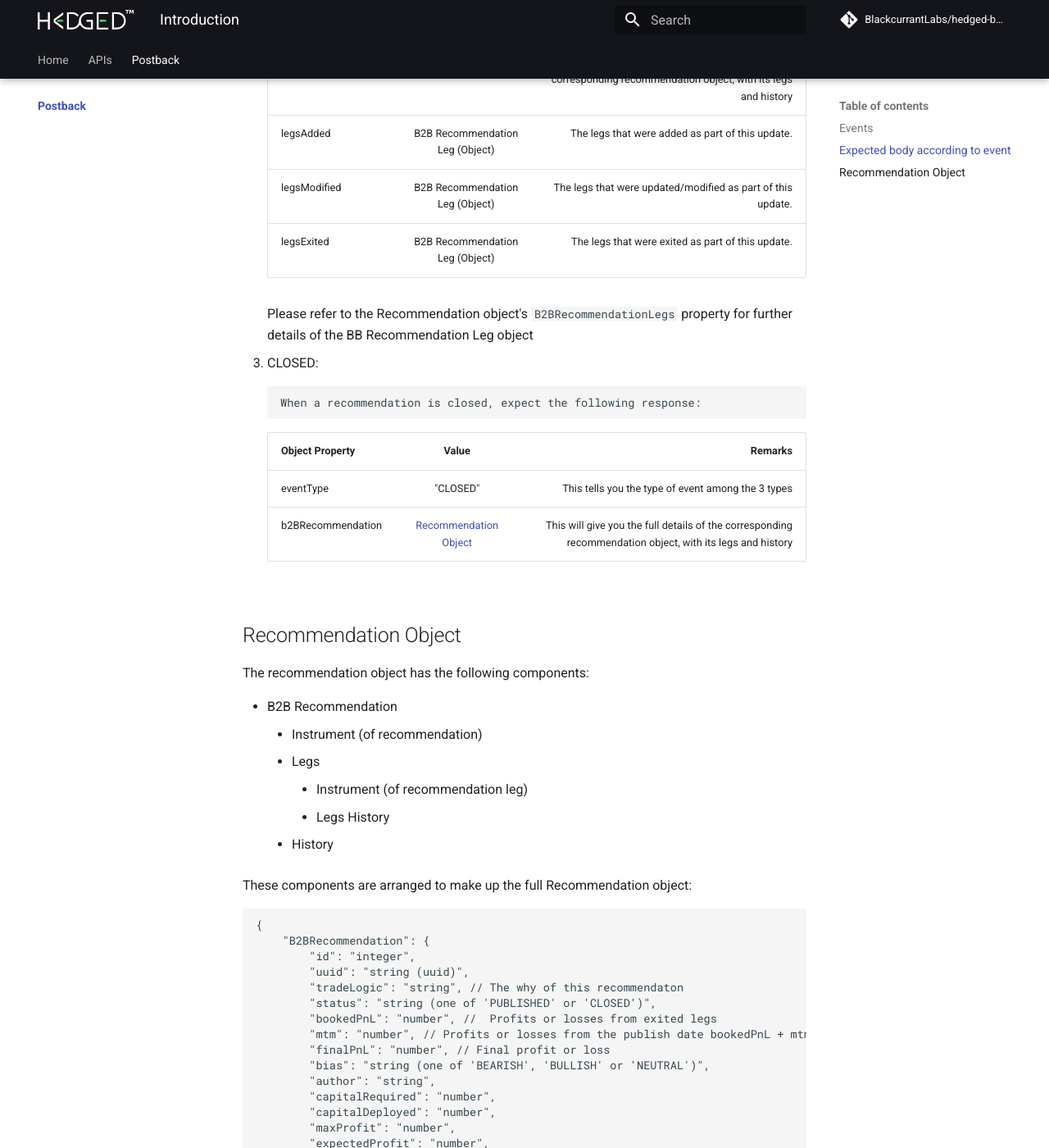
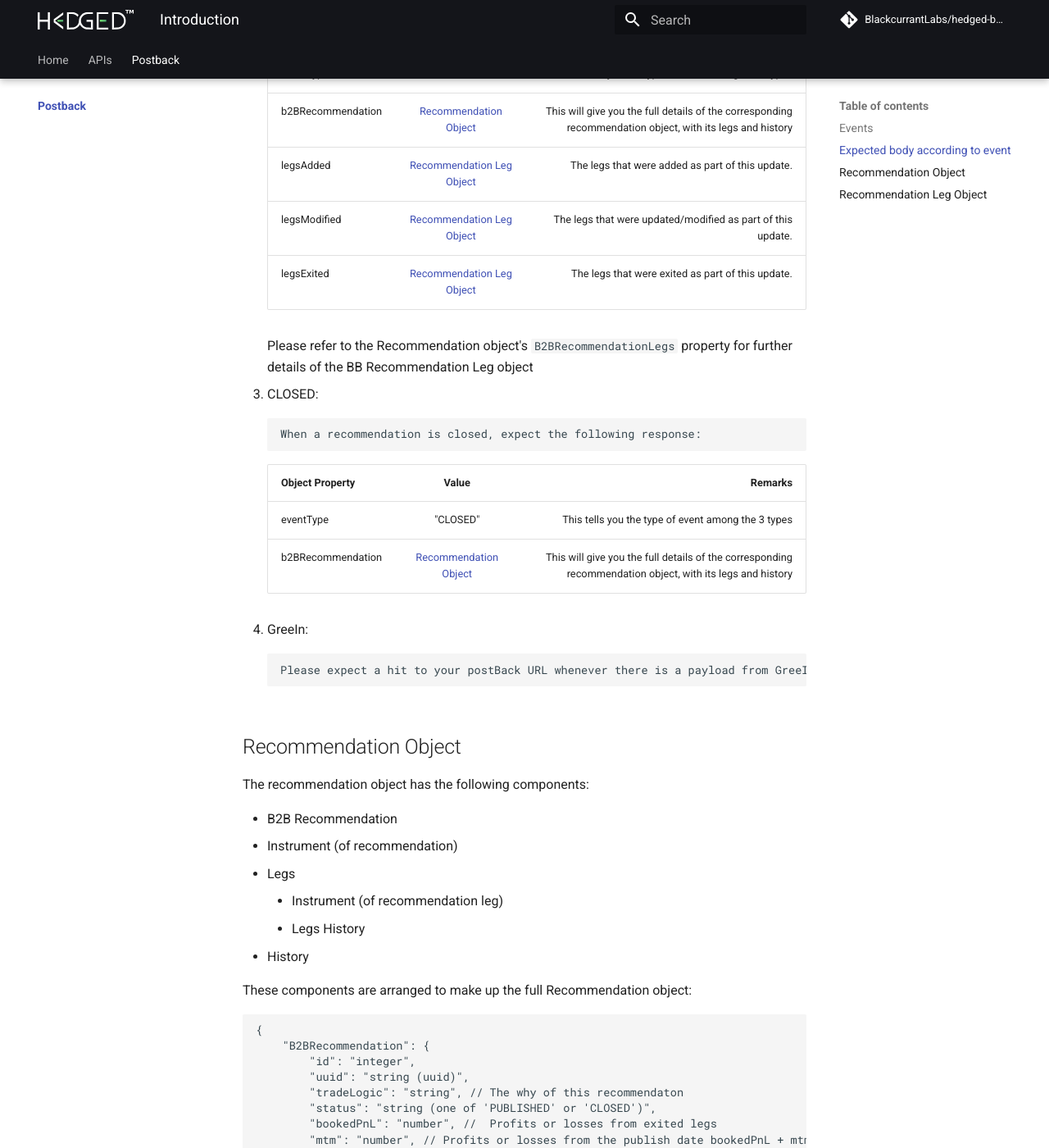
Before and after one commit to BlackcurrantLabs/hedged-b2b, an MkDocs documentation site: the page built from docs/Postback/index.md, in a window 1280 px wide and 1400 px high, scrolled down 1118 px. Shown: the whole window at 82% size. Built offline with MkDocs 1.6.1 and Material for MkDocs 9.7.7, drawn with Linux system fonts in a browser that asks for light colours; comment, search, counter and statistics services are not loaded; some of the changed text lies outside the part shown.

Commit message:
Updated docs to accomodate GreeIn & split Legs obj

````diff
--- a/docs/Postback/index.md
+++ b/docs/Postback/index.md
@@ -9,11 +9,13 @@
 There are 3 types of events:
 
 1. Published Event (PUBLISHED):
-    When the recommendation actually gets published.
+   When the recommendation actually gets published.
 2. Update Event (MODIFIED):
-    Whenever there are updates to one of the published recommendation.
+   Whenever there are updates to one of the published recommendation.
 3. Closed Event (CLOSED):
-    When the recommendation finally gets closed.
+   When the recommendation finally gets closed.
+4. GreeIn Suggestions:
+   When GreeIn sends us an update, we forward those updates to you based on your preferences.
 
 ## Expected body according to event
 
@@ -21,22 +23,22 @@
 
         When a recommendation is published, expect the following response:
 
-    | Object Property    |      Value   | Remarks    |
-    |--------------------|:------------:|-----------:|
-    | eventType          |  "PUBLISHED" | This tells you the type of event among the 3 types |
-    | b2BRecommendation  |  [Recommendation Object](#recommendation-object)  | This will give you the full details of the corresponding recommendation object, with its legs and history |
+    | Object Property   |                      Value                      |                                                                                                   Remarks |
+    | ----------------- | :---------------------------------------------: | --------------------------------------------------------------------------------------------------------: |
+    | eventType         |                   "PUBLISHED"                   |                                                        This tells you the type of event among the 3 types |
+    | b2BRecommendation | [Recommendation Object](#recommendation-object) | This will give you the full details of the corresponding recommendation object, with its legs and history |
 
 2.  MODIFIED:
 
         When a recommendation is updated after being published, expect the following response:
 
-    | Object Property    |      Value   | Remarks    |
-    |--------------------|:------------:|-----------:|
-    | eventType          |  "PUBLISHED" | This tells you the type of event among the 3 types |
-    | b2BRecommendation  |  [Recommendation Object](#recommendation-object)  | This will give you the full details of the corresponding recommendation object, with its legs and history |
-    | legsAdded | B2B Recommendation Leg (Object) | The legs that were added as part of this update. |
-    | legsModified | B2B Recommendation Leg (Object) | The legs that were updated/modified as part of this update. |
-    | legsExited | B2B Recommendation Leg (Object) | The legs that were exited as part of this update. |
+    | Object Property   |                          Value                          |                                                                                                   Remarks |
+    | ----------------- | :-----------------------------------------------------: | --------------------------------------------------------------------------------------------------------: |
+    | eventType         |                       "PUBLISHED"                       |                                                        This tells you the type of event among the 3 types |
+    | b2BRecommendation |     [Recommendation Object](#recommendation-object)     | This will give you the full details of the corresponding recommendation object, with its legs and history |
+    | legsAdded         | [Recommendation Leg Object](#recommendation-leg-object) |                                                          The legs that were added as part of this update. |
+    | legsModified      | [Recommendation Leg Object](#recommendation-leg-object) |                                               The legs that were updated/modified as part of this update. |
+    | legsExited        | [Recommendation Leg Object](#recommendation-leg-object) |                                                         The legs that were exited as part of this update. |
 
     Please refer to the Recommendation object's `B2BRecommendationLegs` property for further details of the BB Recommendation Leg object
 
@@ -44,23 +46,28 @@
 
         When a recommendation is closed, expect the following response:
 
-    | Object Property    |      Value   | Remarks    |
-    |--------------------|:------------:|-----------:|
-    | eventType          |  "CLOSED" | This tells you the type of event among the 3 types |
-    | b2BRecommendation  |  [Recommendation Object](#recommendation-object)  | This will give you the full details of the corresponding recommendation object, with its legs and history |
+    | Object Property   |                      Value                      |                                                                                                   Remarks |
+    | ----------------- | :---------------------------------------------: | --------------------------------------------------------------------------------------------------------: |
+    | eventType         |                    "CLOSED"                     |                                                        This tells you the type of event among the 3 types |
+    | b2BRecommendation | [Recommendation Object](#recommendation-object) | This will give you the full details of the corresponding recommendation object, with its legs and history |
+
+4.  GreeIn:
+
+        Please expect a hit to your postBack URL whenever there is a payload from GreeIn.
 
 ## Recommendation Object
+
 The recommendation object has the following components:
 
 - B2B Recommendation
-    - Instrument (of recommendation)
-    - Legs
-        - Instrument (of recommendation leg)
-        - Legs History
-    - History
-
+  - Instrument (of recommendation)
+  - Legs
+    - Instrument (of recommendation leg)
+    - Legs History
+  - History
 
 These components are arranged to make up the full Recommendation object:
+
 ```jsonc
 {
     "B2BRecommendation": {
@@ -108,50 +115,9 @@
 
         "B2BRecommendationLegs": [
             {
-                "id": "integer",
-                "uuid": "string",
-                "status": "string (one of 'ENTER' or 'EXIT')",
-                "action": "string (one of 'BUY' or 'SELL')",
-                "quantity": "number",
-                "entryPrice": "number (manually added)",
-                "exitPrice": "number (manually added)",
-                "entryAt": "datetime",
-                "exitAt": "datetime",
-                "mtm": "number",
-                "finalPnL": "number",
-                "sequenceInParent": "integer",
-                "entryParentVersion": "integer",
-                "exitParentVersion": "integer",
-                "instrumentId": "string (references the Instrument)",
-
-                "Instrument": {
-                    "id": "string",
-                    "instrument_token": "number",
-                    "exchange_token": "number",
-                    "tradingsymbol": "string",
-                    "name": "string",
-                    "last_price": "number",
-                    "expiry": "string",
-                    "strike": "number",
-                    "tick_size": "number",
-                    "lot_size": "number",
-                    "instrument_type": "string (one of 'CE', 'PE', 'FUT' or 'EQ')",
-                    "segment": "string (one of 'NFO-FUT', 'NFO-OPT', 'NSE' or 'INDICES')",
-                    "exchange": "string (one of 'MCX', 'NFO' or 'NSE')",
-                    "createdAt": "datetime",
-                    "updatedAt": "datetime",
-                },
-
-                "B2BRecommendationLegHistories": [{
-                    "id": "integer",
-                    "uuid": "string",
-                    "oldStatus": "string",
-                    "newStatus": "string",
-                    "comment": "string",
-                    "b2BRecommendationLegId": "integer (references the B2B Recommendation Leg)",
-                }]
+                B2BRecommendationLeg: "object (structure defined below for Recommendation Leg Object)"
             }
-        ],
+        ]
 
         "B2BRecommendationHistories": [
             {
@@ -169,3 +135,66 @@
 The object properties are named in a self-explanatory manner. However, we have added references to the data-type of the property and further description in the comments to provide you with more context.
 
 This is the data you would receive on the `b2BRecommendation` field of your post back call.
+
+## Recommendation Leg Object
+
+The recommendation leg object has the following components:
+
+- B2B Recommendation Leg
+  - Instrument
+  - Legs History
+
+These components are arranged to make up the full Recommendation Leg's object:
+
+```jsonc
+{
+  "B2BRecommendationLeg": {
+    "id": "integer",
+    "uuid": "string",
+    "status": "string (one of 'ENTER' or 'EXIT')",
+    "action": "string (one of 'BUY' or 'SELL')",
+    "quantity": "number",
+    "entryPrice": "number (manually added)",
+    "exitPrice": "number (manually added)",
+    "entryAt": "datetime",
+    "exitAt": "datetime",
+    "mtm": "number",
+    "finalPnL": "number",
+    "sequenceInParent": "integer",
+    "entryParentVersion": "integer",
+    "exitParentVersion": "integer",
+    "instrumentId": "string (references the Instrument)",
+
+    "Instrument": {
+      "id": "string",
+      "instrument_token": "number",
+      "exchange_token": "number",
+      "tradingsymbol": "string",
+      "name": "string",
+      "last_price": "number",
+      "expiry": "string",
+      "strike": "number",
+      "tick_size": "number",
+      "lot_size": "number",
+      "instrument_type": "string (one of 'CE', 'PE', 'FUT' or 'EQ')",
+      "segment": "string (one of 'NFO-FUT', 'NFO-OPT', 'NSE' or 'INDICES')",
+      "exchange": "string (one of 'MCX', 'NFO' or 'NSE')",
+      "createdAt": "datetime",
+      "updatedAt": "datetime"
+    },
+
+    "B2BRecommendationLegHistories": [
+      {
+        "id": "integer",
+        "uuid": "string",
+        "oldStatus": "string",
+        "newStatus": "string",
+        "comment": "string",
+        "b2BRecommendationLegId": "integer (references the B2B Recommendation Leg)"
+      }
+    ]
+  }
+}
+```
+
+The object properties are named in a self-explanatory manner. However, we have added references to the data-type of the property and further description in the comments to provide you with more context.
````
